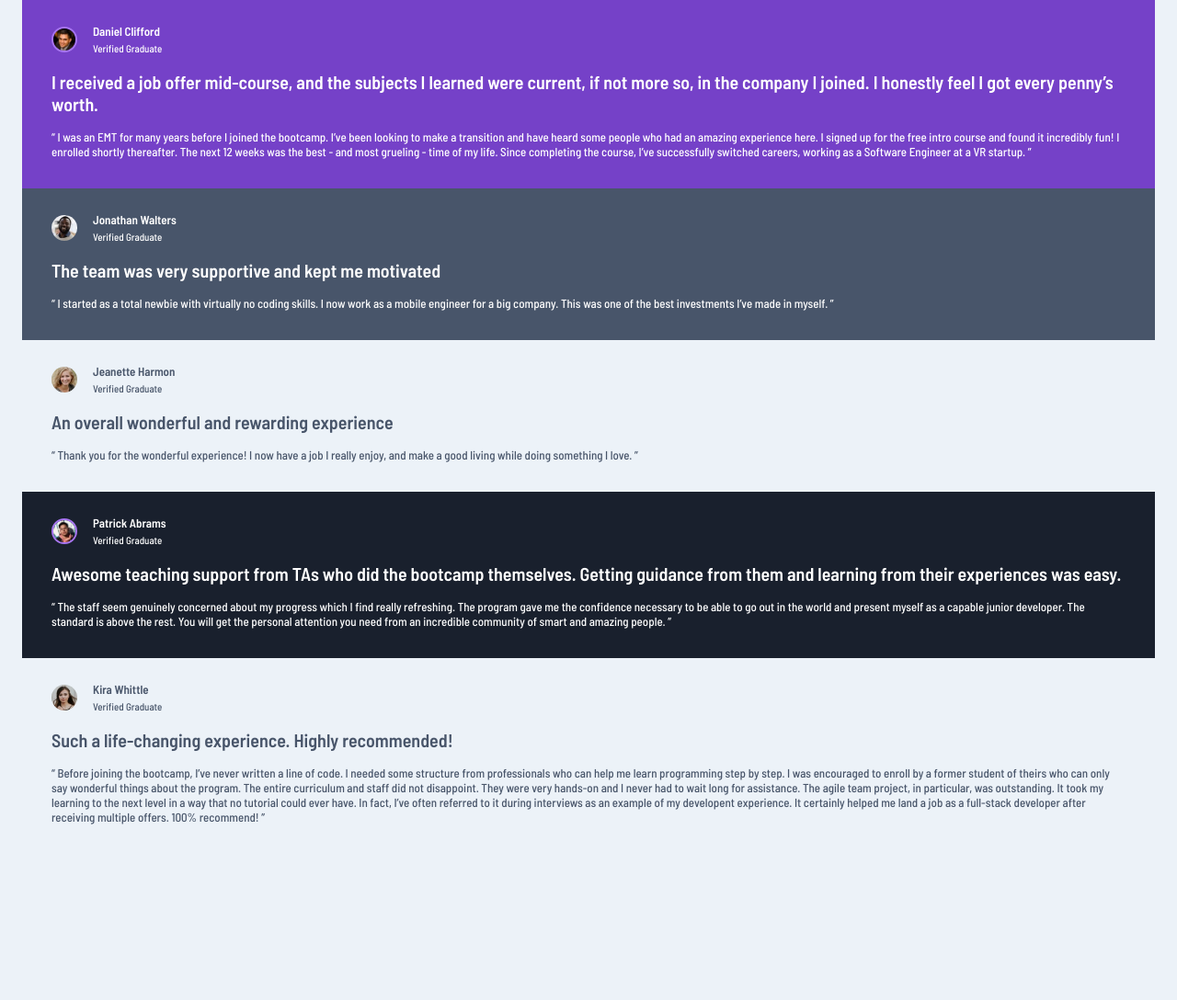
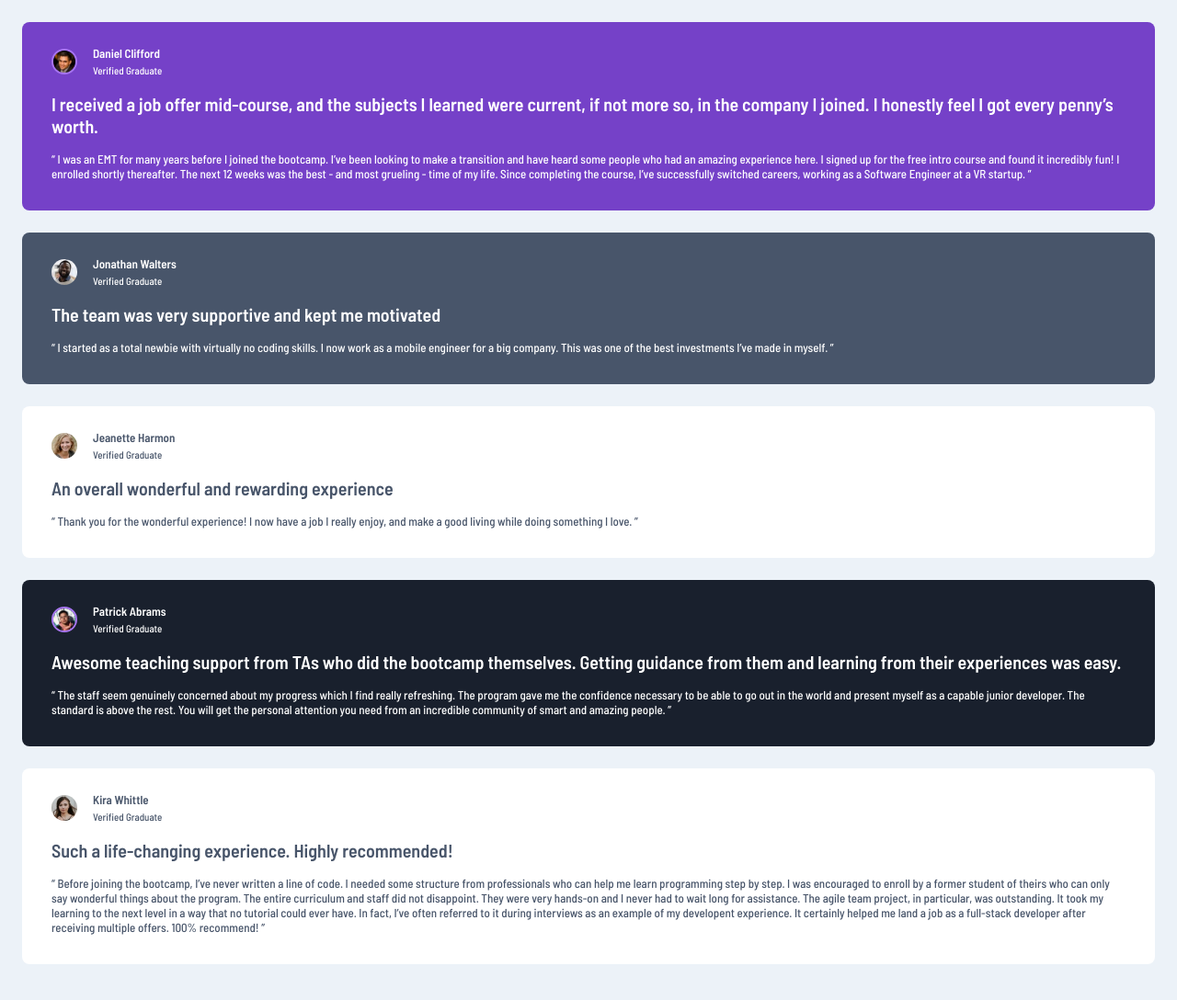
Before and after one commit to O-Julia-O/Testimonials_grid_section, a plain HTML site: page index.html in a window 1280 px wide. Shown: the whole page at 92% size. Before the commit the page ends 929 px from the top, so only its background shows below. Drawn offline with Linux system fonts and the light colour scheme.

Commit message:
margins and background

```diff
--- a/css/style.css
+++ b/css/style.css
@@ -27,7 +27,7 @@
 }
 
 main {
-    padding: 0 var(--spacing-24);
+    padding: var(--spacing-24);
 }
 
 body {
@@ -40,10 +40,17 @@ body {
     padding-left: 32px;
     padding-right: 32px;
     padding-bottom: 32px;
+
+    border-radius: 8px;
+    margin-bottom: 24px;
 }
 
 .light-card-text-color {
     color: #48556A;
+}
+
+.card-white-background {
+    background-color: white;
 }
 
 .card-purple {
--- a/index.html
+++ b/index.html
@@ -75,7 +75,7 @@
         </blockquote>
       </section>
 
-      <section class="card light-card-text-color">
+      <section class="card light-card-text-color card-white-background">
         <article class="card--author">
           <img src="./images/image-jeanette.jpg" alt="" />
           <hgroup>
@@ -123,7 +123,7 @@
         </blockquote>
       </section>
 
-      <section class="card light-card-text-color">
+      <section class="card light-card-text-color card-white-background">
         <article class="card--author">
           <img src="./images/image-kira.jpg" alt="" />
           <hgroup>
```
